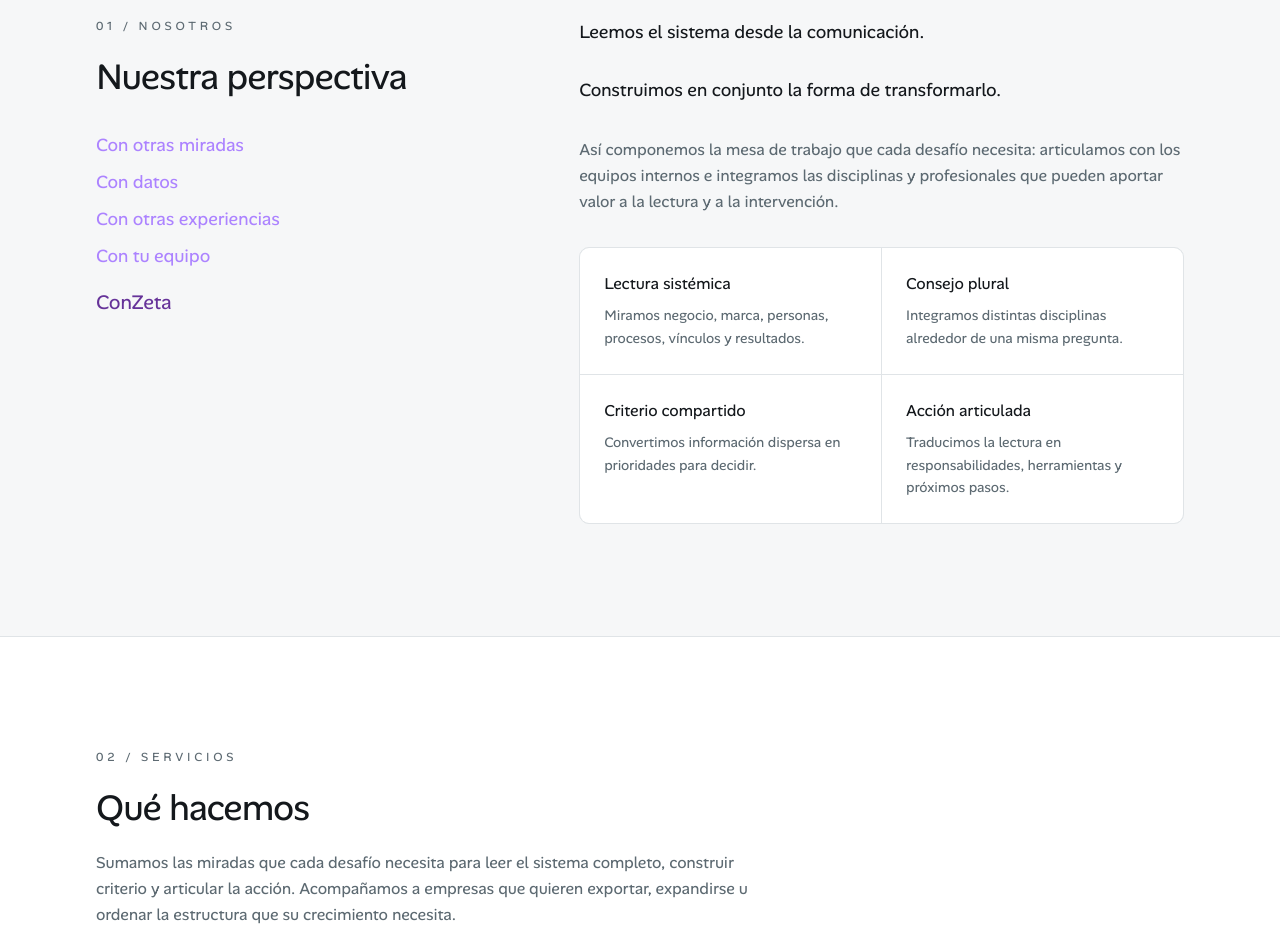
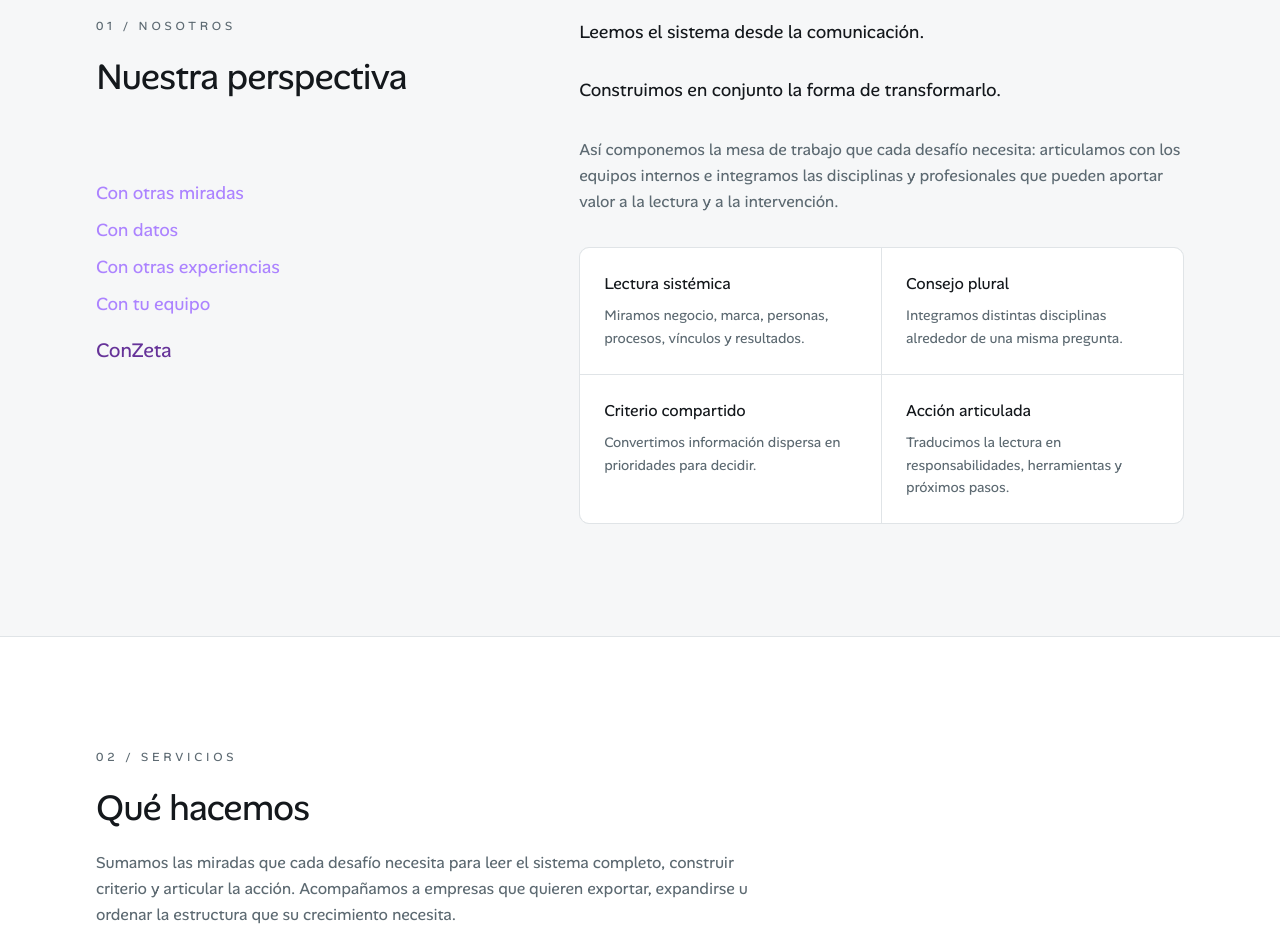
Before and after one commit to matumorel/conzeta, a Next.js app: page / in a window 1280 px wide. Shown: the part 900-1828 px from the top of the page. Built offline with nearby package versions, Linux system fonts and the light colour scheme.

Commit message:
feat: update about section margin and list color
Increased section margin and updated list item colors for better visual hierarchy

Co-authored-by: matumorel <52887644+matumorel@users.noreply.github.com>

```diff
--- a/components/about-section.tsx
+++ b/components/about-section.tsx
@@ -8,7 +8,7 @@ export function AboutSection() {
             Nuestra perspectiva
           </h2>
 
-          <div className="mt-8">
+          <div className="mt-20">
             <ul className="flex flex-col items-start gap-2 text-left text-lg leading-relaxed">
               <li style={{ color: '#ac83ff' }}>Con otras miradas</li>
               <li style={{ color: '#ac83ff' }}>Con datos</li>
```
